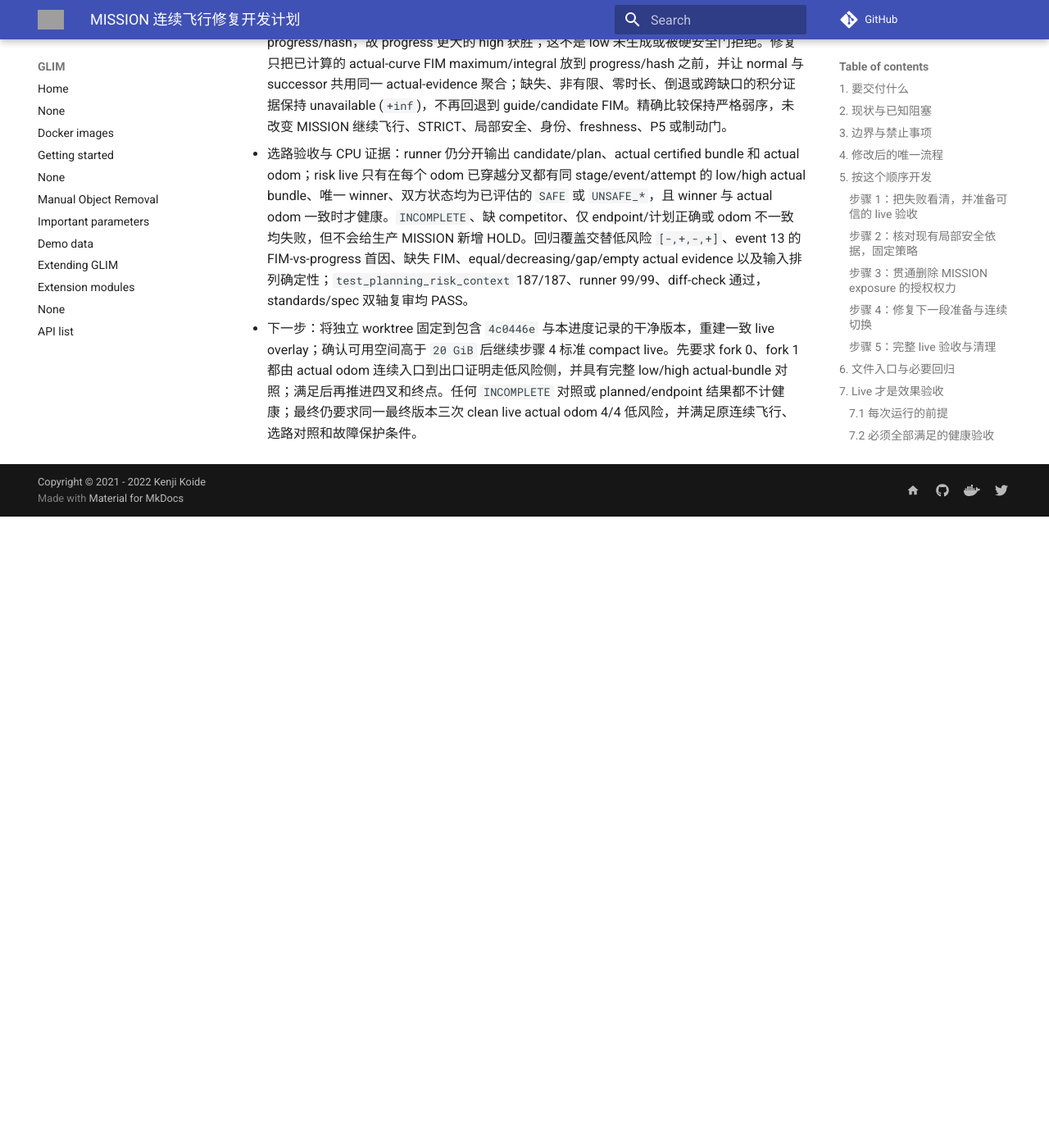
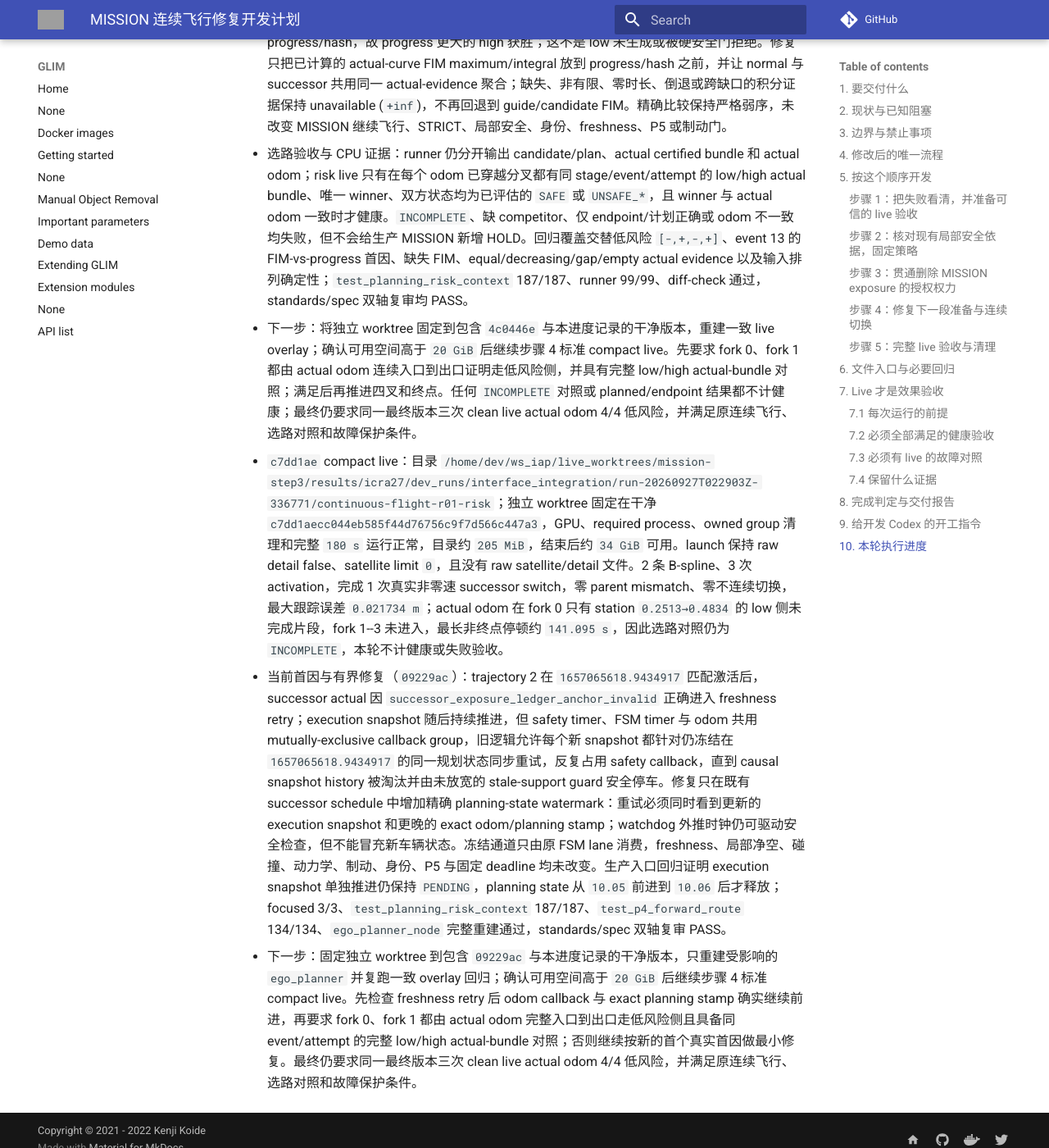
Before and after one commit to Printeger/iap, an MkDocs documentation site: the page built from docs/icra27/MISSION_CONTINUOUS_FLIGHT_IMPLEMENTATION_PLAN.md, in a window 1280 px wide and 1400 px high, scrolled down 44414 px. Shown: the whole window at 82% size. Built offline with MkDocs 1.6.1 and Material for MkDocs 9.7.7, drawn with Linux system fonts in a browser that asks for light colours; nearby versions of some CDN libraries; comment, search, counter and statistics services are not loaded; before the commit the page ends 45044 px from its top, so only the background shows below that; grey boxes are pictures that could not be loaded.

Commit message:
docs(plan): record successor retry starvation cause

```diff
--- a/docs/icra27/MISSION_CONTINUOUS_FLIGHT_IMPLEMENTATION_PLAN.md
+++ b/docs/icra27/MISSION_CONTINUOUS_FLIGHT_IMPLEMENTATION_PLAN.md
@@ -408,3 +408,6 @@
 - 当前实际选路首因与有界修复（`4c0446e`）：fork 1 最早在 decision event `13`、planning attempt `504` 的冻结 actual-bundle 比较中被提交到高风险拓扑。high channel `1957` 与 low channel `1958` 均已生成实际曲线并通过不变的局部几何/净空/碰撞/动力学/制动链；high 的 actual FIM maximum/integral 为 `0.013576/2.33443`，low 为更优的 `0.0133805/2.18904`。两者 global interval 均不完整且 unknown exposure 相同，旧比较器随后直接比较 progress/hash，故 progress 更大的 high 获胜；这不是 low 未生成或被硬安全门拒绝。修复只把已计算的 actual-curve FIM maximum/integral 放到 progress/hash 之前，并让 normal 与 successor 共用同一 actual-evidence 聚合；缺失、非有限、零时长、倒退或跨缺口的积分证据保持 unavailable (`+inf`)，不再回退到 guide/candidate FIM。精确比较保持严格弱序，未改变 MISSION 继续飞行、STRICT、局部安全、身份、freshness、P5 或制动门。
 - 选路验收与 CPU 证据：runner 仍分开输出 candidate/plan、actual certified bundle 和 actual odom；risk live 只有在每个 odom 已穿越分叉都有同 stage/event/attempt 的 low/high actual bundle、唯一 winner、双方状态均为已评估的 `SAFE` 或 `UNSAFE_*`，且 winner 与 actual odom 一致时才健康。`INCOMPLETE`、缺 competitor、仅 endpoint/计划正确或 odom 不一致均失败，但不会给生产 MISSION 新增 HOLD。回归覆盖交替低风险 `[-,+,-,+]`、event 13 的 FIM-vs-progress 首因、缺失 FIM、equal/decreasing/gap/empty actual evidence 以及输入排列确定性；`test_planning_risk_context` 187/187、runner 99/99、diff-check 通过，standards/spec 双轴复审均 PASS。
 - 下一步：将独立 worktree 固定到包含 `4c0446e` 与本进度记录的干净版本，重建一致 live overlay；确认可用空间高于 `20 GiB` 后继续步骤 4 标准 compact live。先要求 fork 0、fork 1 都由 actual odom 连续入口到出口证明走低风险侧，并具有完整 low/high actual-bundle 对照；满足后再推进四叉和终点。任何 `INCOMPLETE` 对照或 planned/endpoint 结果都不计健康；最终仍要求同一最终版本三次 clean live actual odom 4/4 低风险，并满足原连续飞行、选路对照和故障保护条件。
+- `c7dd1ae` compact live：目录 `/home/dev/ws_iap/live_worktrees/mission-step3/results/icra27/dev_runs/interface_integration/run-20260927T022903Z-336771/continuous-flight-r01-risk`；独立 worktree 固定在干净 `c7dd1aecc044eb585f44d76756c9f7d566c447a3`，GPU、required process、owned group 清理和完整 `180 s` 运行正常，目录约 `205 MiB`，结束后约 `34 GiB` 可用。launch 保持 raw detail false、satellite limit `0`，且没有 raw satellite/detail 文件。2 条 B-spline、3 次 activation，完成 1 次真实非零速 successor switch，零 parent mismatch、零不连续切换，最大跟踪误差 `0.021734 m`；actual odom 在 fork 0 只有 station `0.2513→0.4834` 的 low 侧未完成片段，fork 1--3 未进入，最长非终点停顿约 `141.095 s`，因此选路对照仍为 `INCOMPLETE`，本轮不计健康或失败验收。
+- 当前首因与有界修复（`09229ac`）：trajectory 2 在 `1657065618.9434917` 匹配激活后，successor actual 因 `successor_exposure_ledger_anchor_invalid` 正确进入 freshness retry；execution snapshot 随后持续推进，但 safety timer、FSM timer 与 odom 共用 mutually-exclusive callback group，旧逻辑允许每个新 snapshot 都针对仍冻结在 `1657065618.9434917` 的同一规划状态同步重试，反复占用 safety callback，直到 causal snapshot history 被淘汰并由未放宽的 stale-support guard 安全停车。修复只在既有 successor schedule 中增加精确 planning-state watermark：重试必须同时看到更新的 execution snapshot 和更晚的 exact odom/planning stamp；watchdog 外推时钟仍可驱动安全检查，但不能冒充新车辆状态。冻结通道只由原 FSM lane 消费，freshness、局部净空、碰撞、动力学、制动、身份、P5 与固定 deadline 均未改变。生产入口回归证明 execution snapshot 单独推进仍保持 `PENDING`，planning state 从 `10.05` 前进到 `10.06` 后才释放；focused 3/3、`test_planning_risk_context` 187/187、`test_p4_forward_route` 134/134、`ego_planner_node` 完整重建通过，standards/spec 双轴复审 PASS。
+- 下一步：固定独立 worktree 到包含 `09229ac` 与本进度记录的干净版本，只重建受影响的 `ego_planner` 并复跑一致 overlay 回归；确认可用空间高于 `20 GiB` 后继续步骤 4 标准 compact live。先检查 freshness retry 后 odom callback 与 exact planning stamp 确实继续前进，再要求 fork 0、fork 1 都由 actual odom 完整入口到出口走低风险侧且具备同 event/attempt 的完整 low/high actual-bundle 对照；否则继续按新的首个真实首因做最小修复。最终仍要求同一最终版本三次 clean live actual odom 4/4 低风险，并满足原连续飞行、选路对照和故障保护条件。
```
